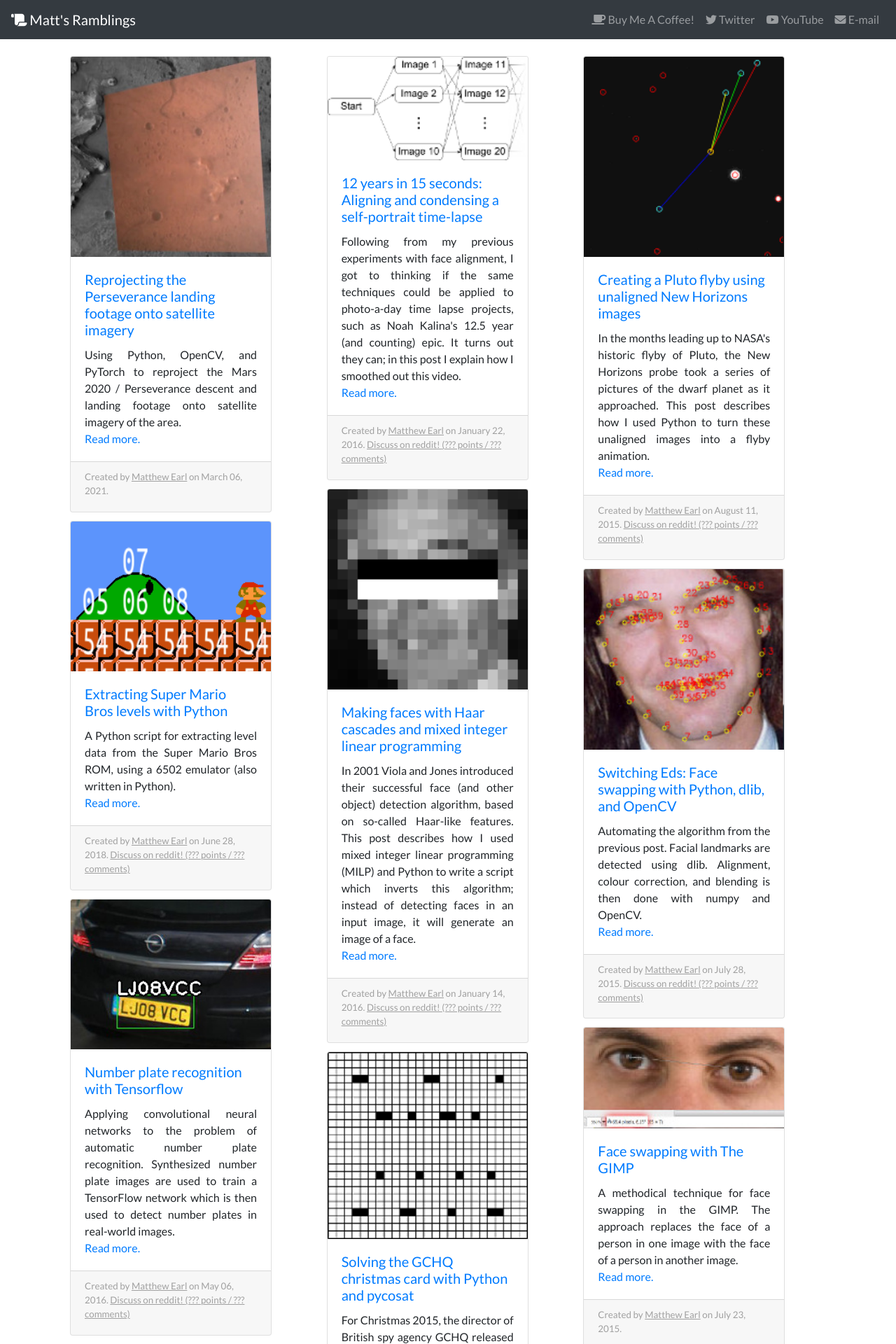
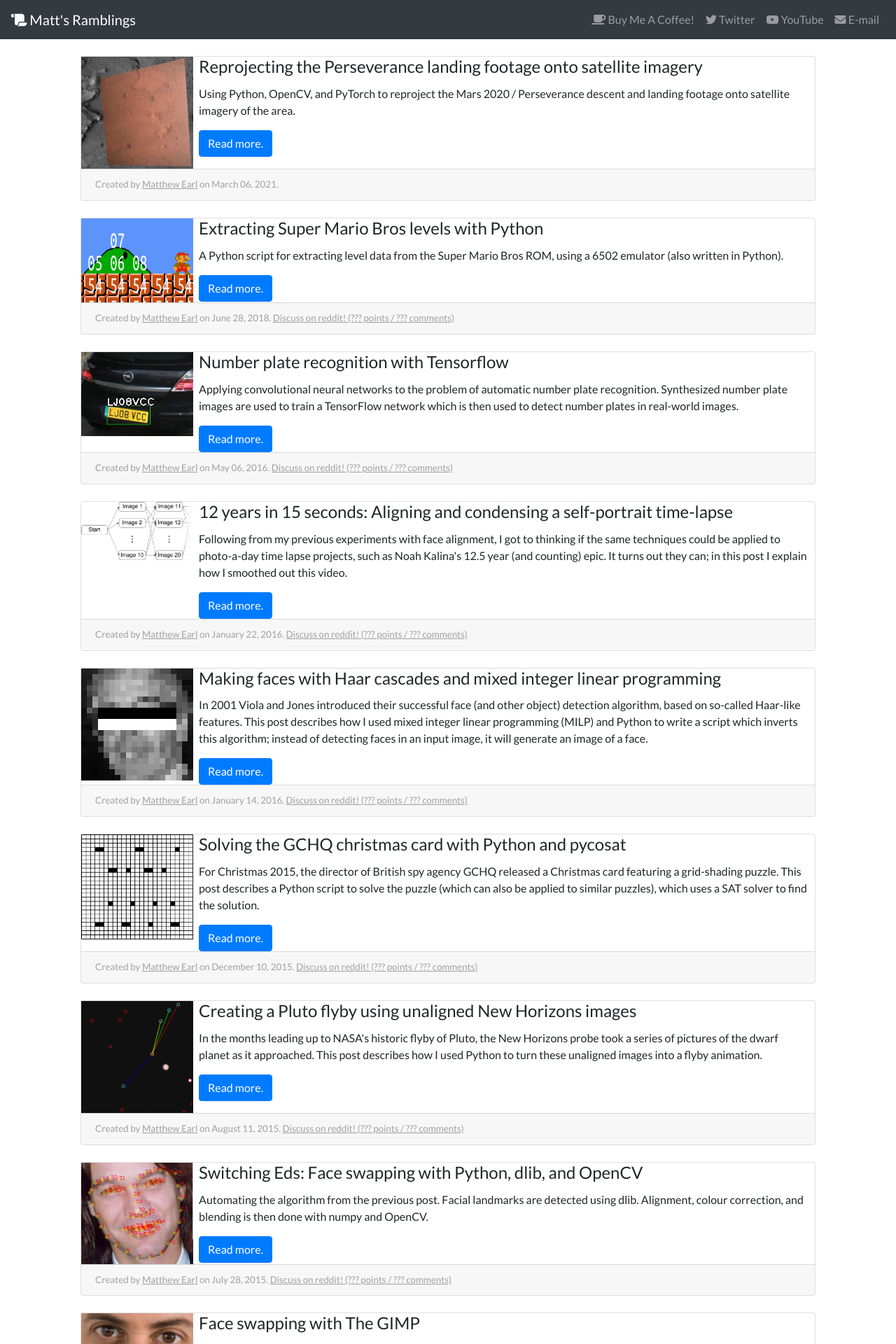
Before and after one commit to matthewearl/matthewearl.github.io, a Jekyll site: the page built from index.html, in a window 1280 px wide. Shown: the top 1920 px of the page at 70% size. Built offline with Jekyll 4.4.1, drawn with Linux system fonts in a browser that asks for light colours; nearby versions of some CDN libraries; the list of posts is cut into pages by our own code.

Commit message:
make cards nicer on index

```diff
--- a/css/default-layout.css
+++ b/css/default-layout.css
@@ -19,7 +19,6 @@ body {
 .post-info {
     font-size: smaller;
     color: #A0A0A0;
-    margin-bottom: 30px;
 }
 
 .post-info > a {
--- a/index.html
+++ b/index.html
@@ -6,28 +6,32 @@ blogindex: 1
 ---
 
 <br />
-<div class="post-summary">
-  <div class="card-columns">
+<div class="container">
   {% for post in site.posts %}
     {% unless post.noindex %}
-      <div class="card" style="width: 18rem;">
-          <img class="card-img-top" src="{{ post.thumbimage }}">
-          <div class="card-body">
       {% if post.h1title %}
         {% assign title = post.h1title %}
       {% else %}
         {% assign title = post.title %}
       {% endif %}
-              <a href="{{ post.url }}"><h5 class="card-title">{{ title }}</h5></a>
+      <div class="card">
+        <div class="row no-gutters">
+          <div class="col-auto">
+            <img src="{{ post.thumbimage }}" class="img-fluid" alt="" style="width: 10em;">
+          </div>
+          <div class="col">
+            <div class="card-block px-2">
+              <h4 class="card-title">{{ title }}</h4>
               <p class="card-text">
                 {% if post.excerpt %}
                   {{ post.excerpt }}
                 {% endif %}
-                <br/>
-                <a href="{{ post.url }}">Read more.</a>
               </p>
+              <a href="{{ post.url }}" class="btn btn-primary">Read more.</a>
             </div>
-          <div class="card-footer">
+          </div>
+        </div>
+        <div class="card-footer w-100 text-muted">
           <div class="post-info">
             Created by
             <a href="mailto:blog@matthewearl.com">Matthew Earl</a>
@@ -38,7 +42,7 @@ blogindex: 1
           </div>
         </div>
       </div>
+	  <br />
     {% endunless %}
   {% endfor %}
 </div>
-</div>
```
Lines whose indentation alone changed are shown as unchanged.
